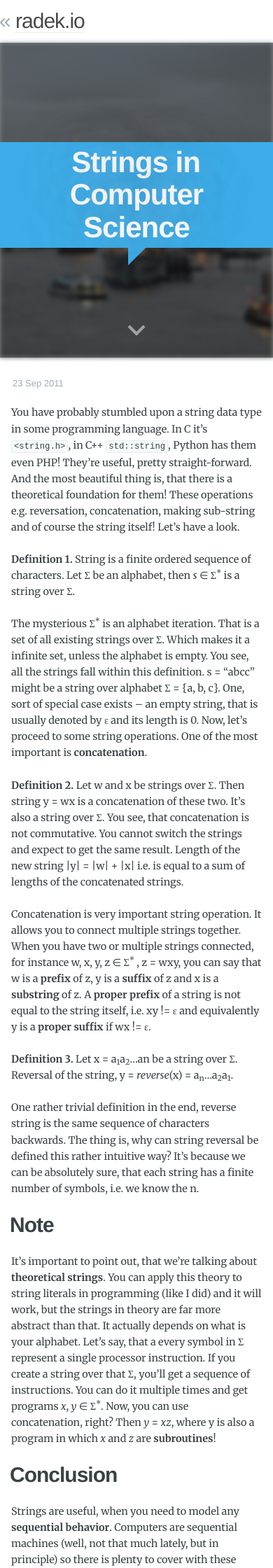
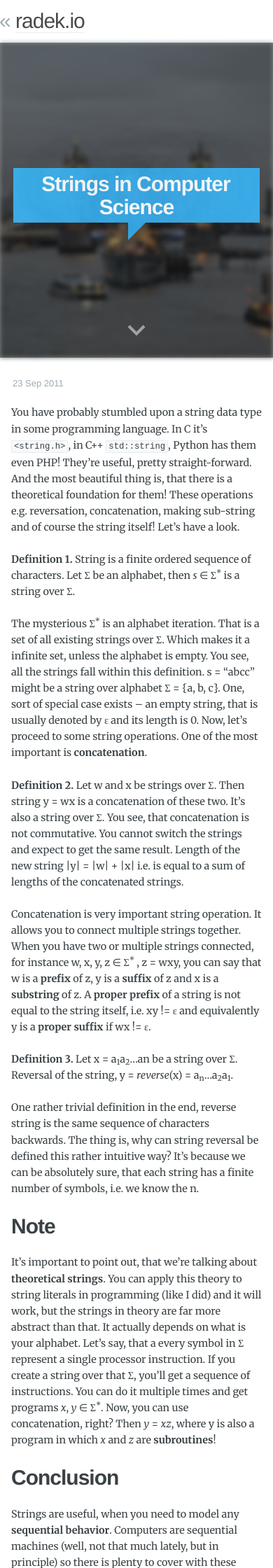
Before and after one commit to Ricardomol/pazdera.github.io, a Jekyll site: the page built from _posts/2011-09-23-strings-in-computer-science.md, in a window 390 px wide. Shown: the top 2240 px of the page at 70% size. Built offline with Jekyll 4.4.1, drawn with Linux system fonts in a browser that asks for light colours; comment, search, counter and statistics services are not loaded.

Commit message:
Cleaned the typography and CSS a bit

```diff
--- a/assets/css/screen.css
+++ b/assets/css/screen.css
@@ -73,34 +73,32 @@
 h4, h5, h6 {
     text-rendering: optimizeLegibility;
     line-height: 1;
-    margin-top: 0;
+    /*margin-top: 0;*/
     font-family: 'Helvetica', sans-serif;
 }
 
 h1 {
     font-size: 4rem;
-    line-height: 1.2em;
+    line-height: 1.25em;
     letter-spacing: -1px;
 }
 
 h2 {
-    font-size: 3.2rem;
-    line-height: 1.2em;
+    font-size: 3.25rem;
+    line-height: 1.15em;
     letter-spacing: -1px;
-    text-indent: -2px;
-    margin-top: 2rem;
 }
 
 h3 {
-    font-size: 2.8rem;
+    font-size: 2.75rem;
 }
 
 h4 {
-    font-size: 2.5rem;
+    font-size: 2.25rem;
 }
 
 h5 {
-    font-size: 2.1rem;
+    font-size: 2.0rem;
 }
 
 h6 {
@@ -493,7 +491,6 @@
 
 .cover-title {
     margin: 10px 0 0 0;
-    font-size: 4.2rem;
     letter-spacing: -1px;
     font-weight: bold;
     font-family: 'Helvetica', sans-serif;
@@ -685,6 +682,14 @@
     margin: 3rem 0;
 }
 
+.project h3 {
+    margin-top: 0;
+}
+
+.project :last-child {
+    margin-bottom: 0;
+}
+
 /* Tweak the .post wrapper style */
 .post-template .post {
     margin-top: 0;
@@ -773,6 +778,35 @@
 
 .post-footer .share a:hover {
     color: #50585D;
+}
+
+.note {
+    padding: 10px 25px;
+    border-radius: 5px;
+}
+
+.note, .note a {
+    color: rgba(255, 255, 255, 0.85);
+}
+
+.note .note-head {
+    display: block;
+    margin-bottom: 5px;
+    font-size: 2.2rem;
+    font-family: 'Source Sans Pro';
+    color: #fff;
+}
+
+.note-green {
+    background-color: #72AD75;
+}
+
+.note-red {
+    background-color: #FC444F;
+}
+
+.note a:hover {
+    color: #fff;
 }
 
 
@@ -1025,21 +1059,26 @@
         padding: 40px 0;
     }
 
+
+    .cover-title {
+        max-width: 80%;
+    }
+
     h1 {
         font-size: 3.5rem;
         text-indent: -2px;
     }
 
     h2 {
-        font-size: 2.8rem;
+        font-size: 2.84rem;
     }
 
     h3 {
-        font-size: 2.5rem;
+        font-size: 2.4rem;
     }
 
     h4 {
-        font-size: 2.1rem;
+        font-size: 2.0rem;
     }
 
 }
```
